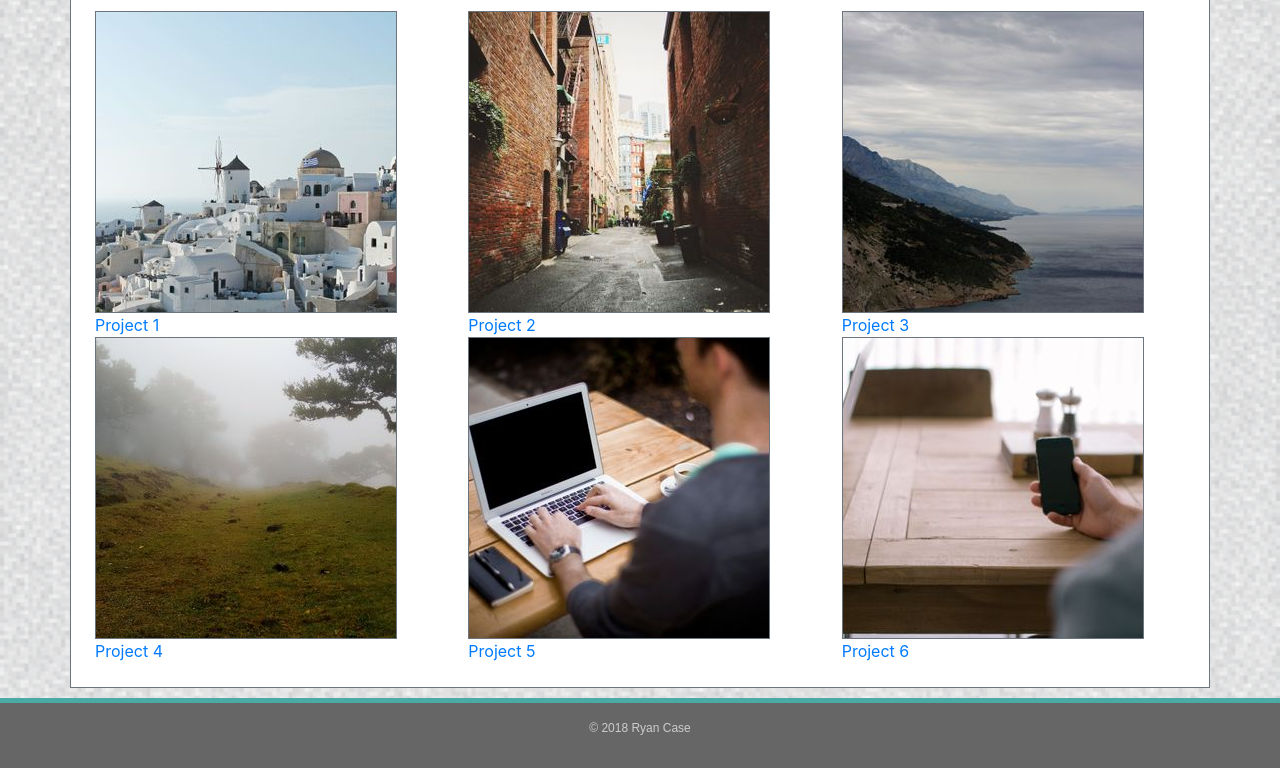
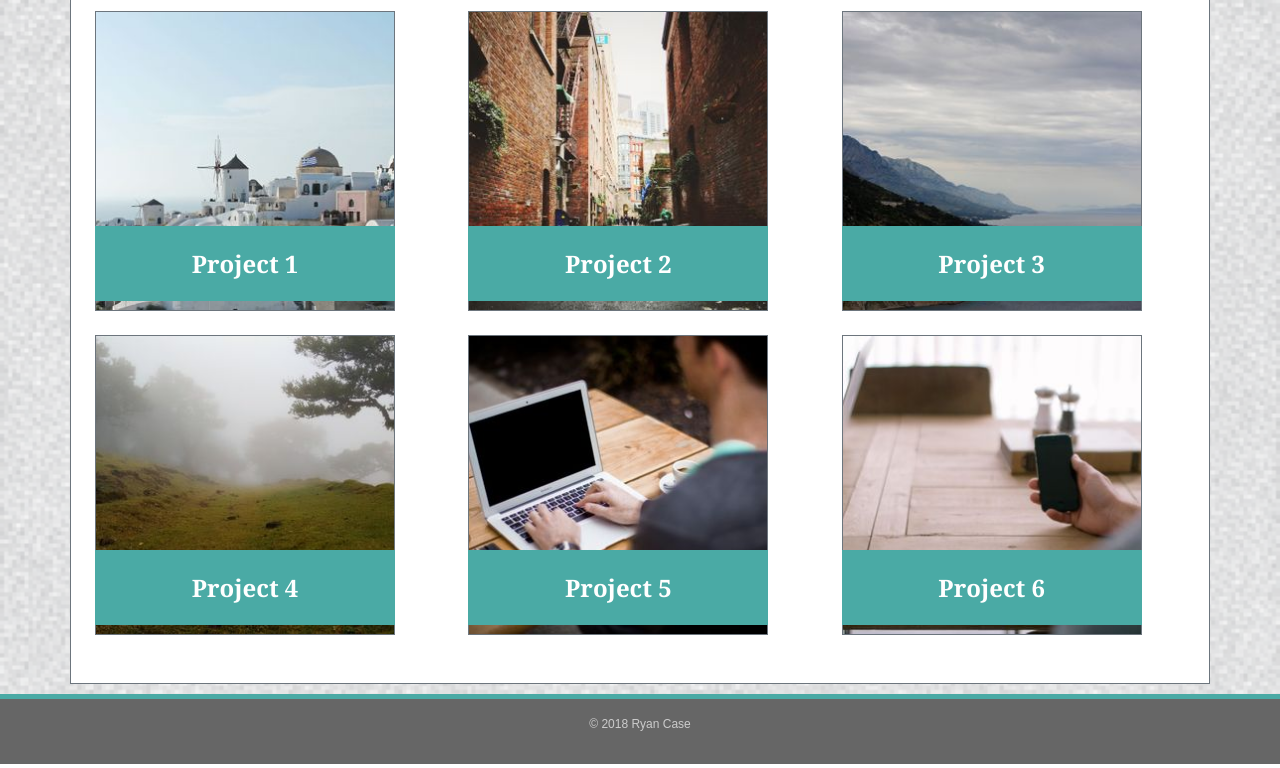
Before and after one commit to Ryan-T-Case/Bootstrap-Portfolio, a plain HTML site: page portfolio.html in a window 1280 px wide. Shown: the part 161-929 px from the top of the page. Drawn offline with nearby package versions, Linux system fonts and the light colour scheme.

Commit message:
Tweaked each page and added finishing touches. Still need to center pics on small screen size

```diff
--- a/assets/css/mystyle.css
+++ b/assets/css/mystyle.css
@@ -3,14 +3,14 @@ html {
     position: relative;
     min-height: 100%;
 }
-/* Set background image and added spacing from footer */
+/* Set background image and added spacing from header and footer */
 body {
     padding-top: 80px;
+    padding-bottom: 80px;
     background-image: url(../images/fabric.png);
     background-size: cover;
     background-position: center;
     background-repeat: no-repeat;
-    margin-bottom: 80px;
 }
 /* Customized Brand */
 .my-brand {
@@ -31,6 +31,40 @@ body {
     color: #777777;
     font-family: Arial, Helvetica, sans-serif;
 }
+form label {
+    color: #4aaaa5;
+    font-family: Arial, Helvetica, sans-serif;
+}
+.text-block a:link, .text-block a:visited {
+    text-decoration: none;
+    color: #ffffff;
+    font-size: 1.5rem;
+    font-family:  Georgia, 'Times New Roman', Times, serif;
+    font-weight: bold;
+}
+/* Portfolio Gallery */
+.image-container {
+    position: relative;
+    max-width: 300px;
+}
+.text-block {
+    position: absolute;
+    bottom: 10px;
+    min-width: 100%;
+    height: 25%;
+    background-color: #4aaaa5;
+    line-height: 75px;
+    text-align: center;
+}
+/* Custom Submit Button */
+.my-button {
+    color: #4aaaa5;
+    border-color: #4aaaa5
+}
+.my-button:hover {
+    color: #ffffff;
+    background-color: #4aaaa5;
+}
 /* Sticky Footer Styling */
 .footer {
     position: absolute;
--- a/portfolio.html
+++ b/portfolio.html
@@ -21,13 +21,13 @@
         </button>
         <div class="collapse navbar-collapse" id="navbarNav">
             <ul class="navbar-nav ml-auto mt-2 mt-lg-0">
-                <li class="nav-item active">
+                <li class="nav-item active ml-auto">
                     <a class="nav-link" href="index.html">About <span class="sr-only">(current)</span></a>
                 </li>
-                <li class="nav-item">
+                <li class="nav-item ml-auto">
                     <a class="nav-link" href="portfolio.html">Portfolio</a>
                 </li>
-                <li class="nav-item">
+                <li class="nav-item ml-auto">
                     <a class="nav-link" href="contact.html">Contact</a>
                 </li>
             </ul>
@@ -35,46 +35,58 @@
     </nav>
     <div class="container bg-white p-4 border border-secondary border">
         <div class="row">
-            <div class="col-xs-12">
+            <div class="col-sm-12">
                 <h2 class="ml-2 heading">Portfolio</h2>
             </div>
         </div>
         <hr class="mt-1">
         <div class="row">
-            <div class="col-xs-12 col-md-6 col-lg-4">
+            <div class="col-sm-12 col-md-6 col-lg-4">
+                <div class="image-container mb-4">
                     <img src="assets/images/placeholder-1.jpg" class="img-fluid border border-secondary" alt="Placeholder 1">
                     <div class="text-block">
                         <a href="#">Project 1</a>
                     </div>
                 </div>
-            <div class="col-xs-12 col-md-6 col-lg-4">
+            </div>
+            <div class="col-sm-12 col-md-6 col-lg-4">
+                <div class="image-container mb-4">
                     <img src="assets/images/placeholder-2.jpg" class="img-fluid border border-secondary" alt="Placeholder 2">
                     <div class="text-block">
                         <a href="#">Project 2</a>
                     </div>
                 </div>
-            <div class="col-xs-12 col-md-6 col-lg-4">
+            </div>
+            <div class="col-sm-12 col-md-6 col-lg-4">
+                <div class="image-container mb-4">
                     <img src="assets/images/placeholder-3.jpg" class="img-fluid border border-secondary" alt="Placeholder 3">
                     <div class="text-block">
                         <a href="#">Project 3</a>
                     </div>
                 </div>
-            <div class="col-xs-12 col-md-6 col-lg-4">
+            </div>
+            <div class="col-sm-12 col-md-6 col-lg-4">
+                <div class="image-container mb-4">
                     <img src="assets/images/placeholder-4.jpg" class="img-fluid border border-secondary" alt="Placeholder 4">
                     <div class="text-block">
                         <a href="#">Project 4</a>
                     </div>
                 </div>
-            <div class="col-xs-12 col-md-6 col-lg-4">
+            </div>
+            <div class="col-sm-12 col-md-6 col-lg-4">
+                <div class="image-container mb-4">
                     <img src="assets/images/placeholder-5.jpg" class="img-fluid border border-secondary" alt="Placeholder 5">
                     <div class="text-block">
                         <a href="#">Project 5</a>
                     </div>
                 </div>
-            <div class="col-xs-12 col-md-6 col-lg-4">
+            </div>
+            <div class="col-sm-12 col-md-6 col-lg-4">
+                <div class="image-container mb-4">
                     <img src="assets/images/placeholder-6.jpg" class="img-fluid border border-secondary" alt="Placeholder 6">
                     <div class="text-block">
                         <a href="#">Project 6</a>
+                    </div>
                 </div>
             </div>
         </div>
```
Also changed, not shown: contact.html (+5 -4 lines), index.html (+7 -7 lines). Lines whose indentation alone changed are shown as unchanged.
